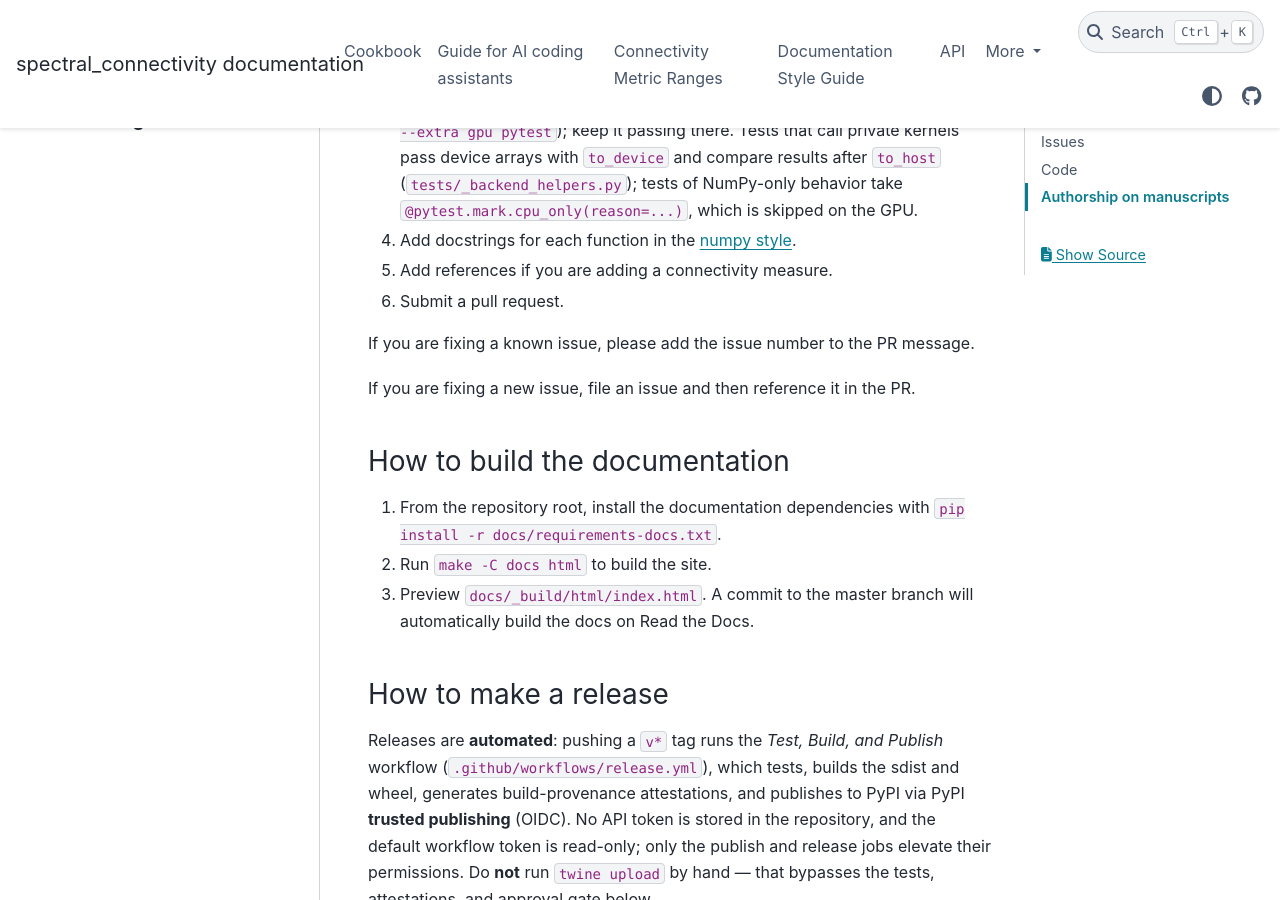
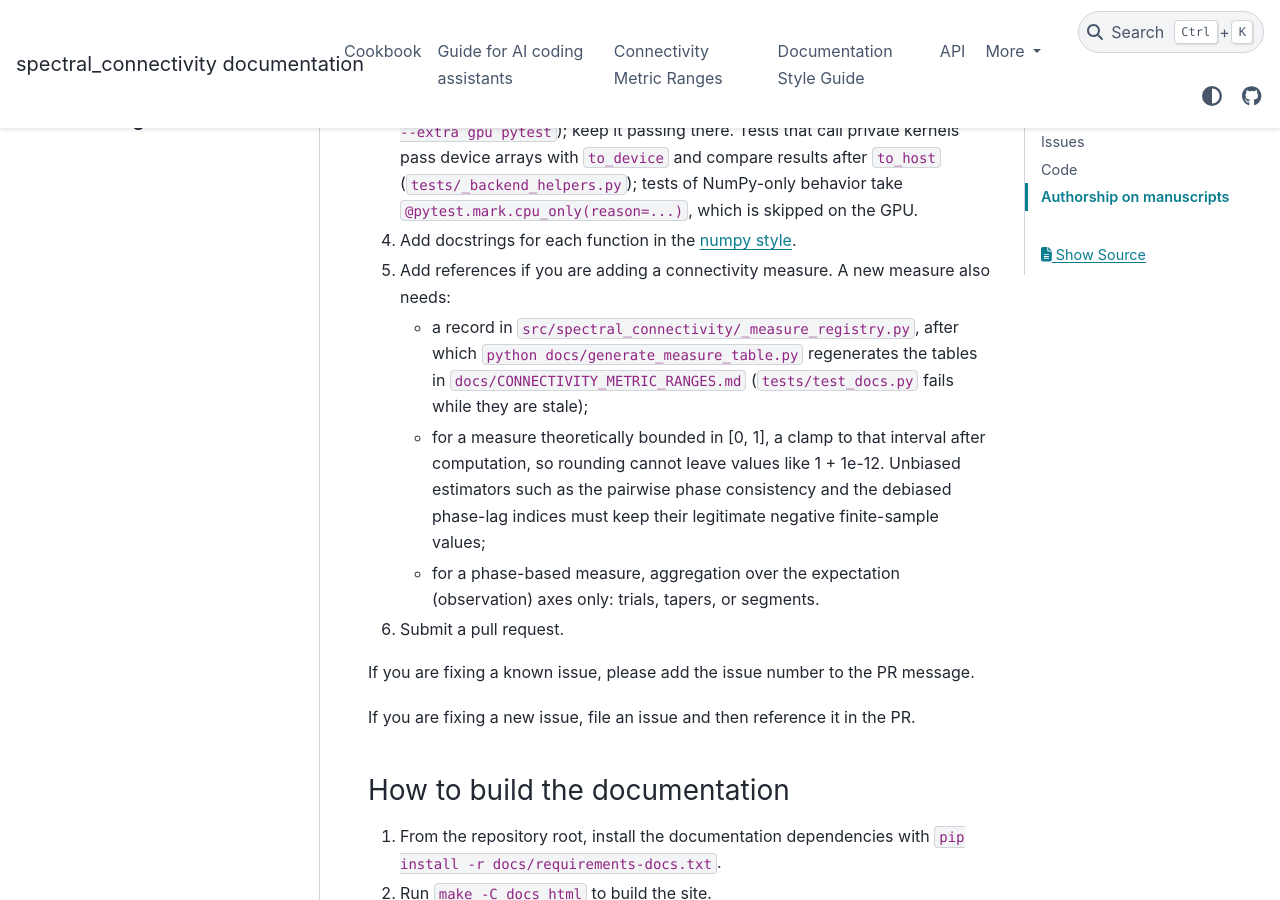
Before and after one commit to Eden-Kramer-Lab/spectral_connectivity, a Sphinx documentation site: the page built from docs/contributing.md, in a window 1280 px wide and 900 px high, scrolled down 1135 px. Built offline with Sphinx 7.4.7 and the PyData theme 0.15.4, drawn with Linux system fonts in a browser that asks for light colours; pages that are not in the unit, such as notebooks, are missing from menus; the version number could not be read and is left out.

Commit message:
Move the contributor notes out of the metric-ranges page
The Notes at the end of docs/CONNECTIVITY_METRIC_RANGES.md told implementers
how to write a measure (clamp bounded values, aggregate phase measures over the
observation axes, document shapes). They are hand-written text outside the
generated tables, so docs/generate_measure_table.py needs no change. The first
two now sit under "Add references if you are adding a connectivity measure" in
CONTRIBUTING.md and docs/contributing.md, with the registry-then-regenerate
step; the third repeats the existing numpy-style docstring item and STYLE.md.

Co-Authored-By: Claude Opus 5.5 <noreply@anthropic.com>

```diff
--- a/docs/contributing.md
+++ b/docs/contributing.md
@@ -25,7 +25,19 @@ Code contributions are always welcome, from simple bug fixes to new features. To
    tests of NumPy-only behavior take `@pytest.mark.cpu_only(reason=...)`, which
    is skipped on the GPU.
 4. Add docstrings for each function in the [numpy style](https://numpydoc.readthedocs.io/en/latest/format.html).
-5. Add references if you are adding a connectivity measure.
+5. Add references if you are adding a connectivity measure. A new measure also
+   needs:
+   - a record in `src/spectral_connectivity/_measure_registry.py`, after which
+     `python docs/generate_measure_table.py` regenerates the tables in
+     `docs/CONNECTIVITY_METRIC_RANGES.md` (`tests/test_docs.py` fails while
+     they are stale);
+   - for a measure theoretically bounded in [0, 1], a clamp to that interval
+     after computation, so rounding cannot leave values like 1 + 1e-12.
+     Unbiased estimators such as the pairwise phase consistency and the
+     debiased phase-lag indices must keep their legitimate negative
+     finite-sample values;
+   - for a phase-based measure, aggregation over the expectation (observation)
+     axes only: trials, tapers, or segments.
 6. Submit a pull request.
 
 If you are fixing a known issue, please add the issue number to the PR message.
```
Also changed, not shown: CONTRIBUTING.md (+13 -1 lines), docs/CONNECTIVITY_METRIC_RANGES.md (+0 -6 lines).
